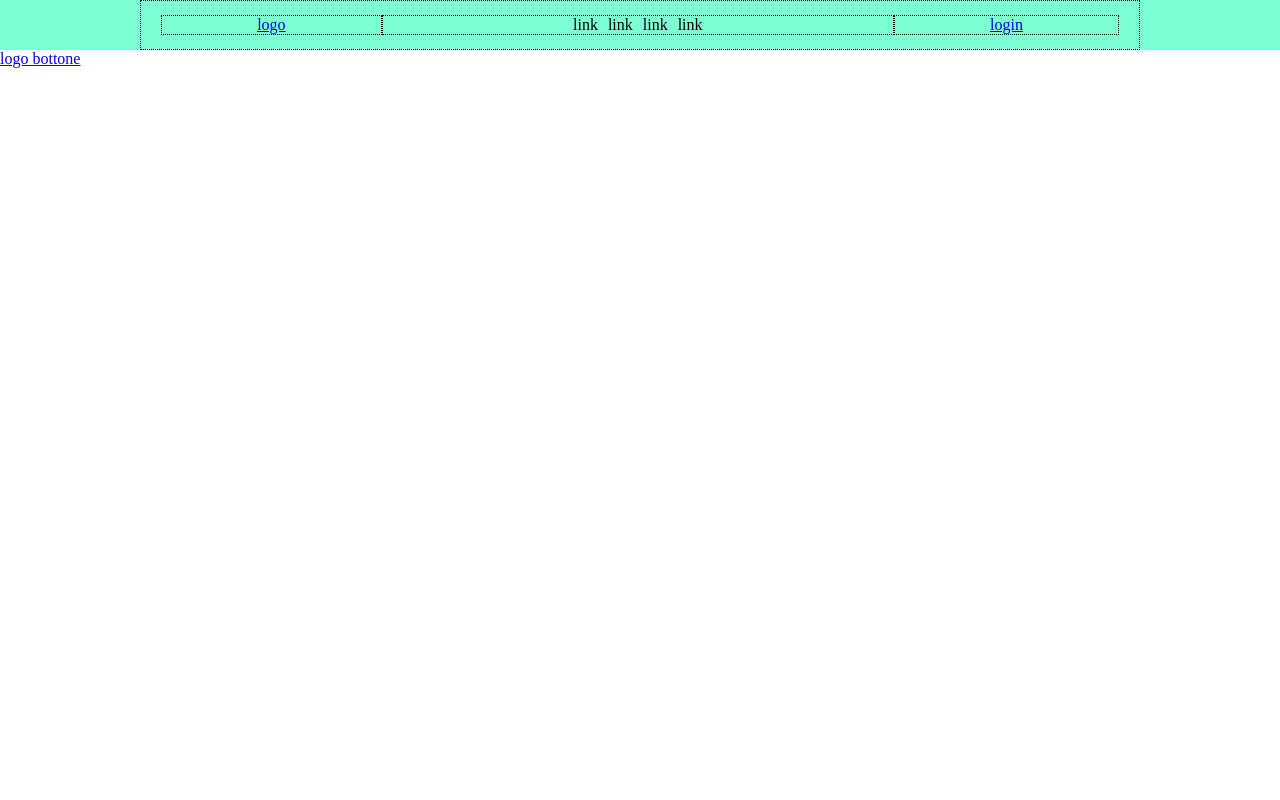
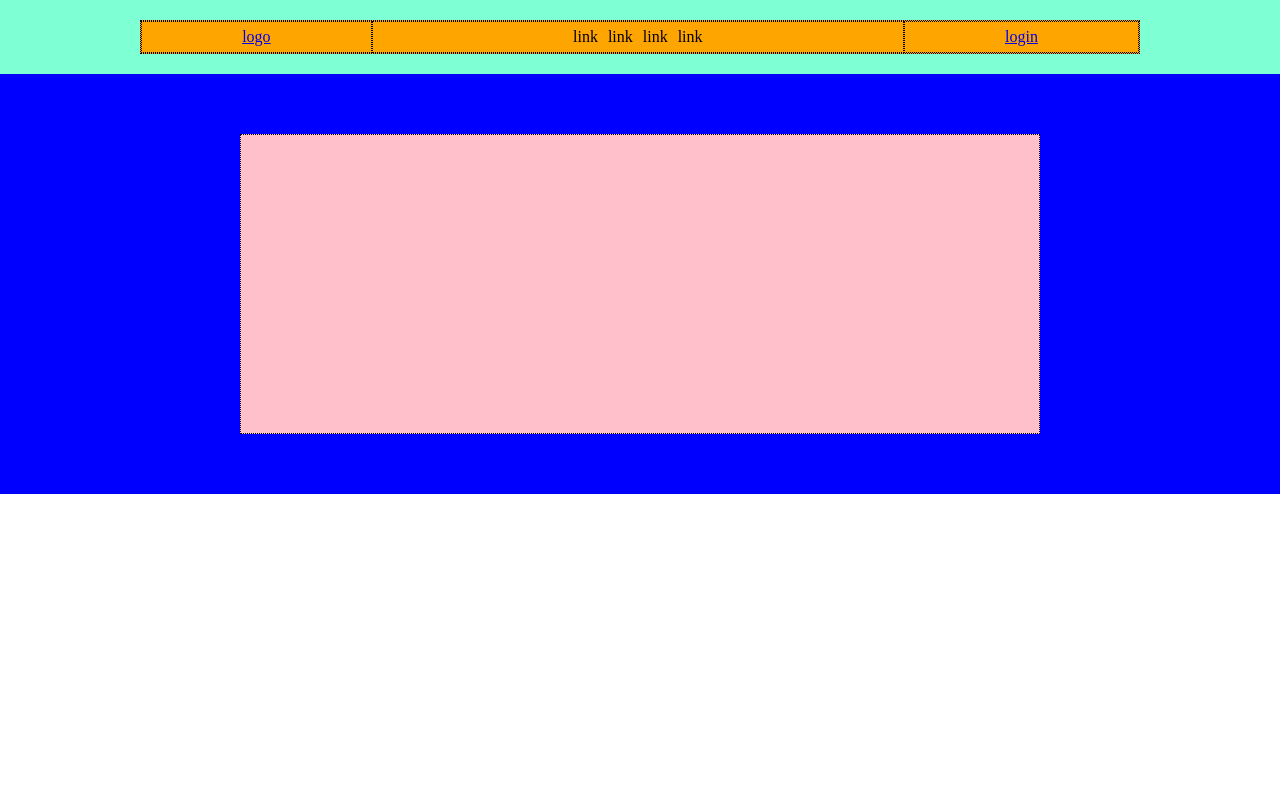
Before and after one commit to francescocifaldi/htmlcss-struttura-discord, a plain HTML site: page index.html in a window 1280 px wide. Shown: the top 800 px of the page. Drawn offline with Linux system fonts and the light colour scheme.

Commit message:
UPDATE navbar

```diff
--- a/css/style.css
+++ b/css/style.css
@@ -6,15 +6,16 @@
 
 header{
     background-color: aquamarine;
+    padding: 20px 0;
 }
 
-header .container{
+header .navbar{
     max-width: 1000px;
     margin: 0 auto;
-    padding: 0 20px;
     display: flex;
-    min-height: 50px;
     align-items: center;
+    background-color: orange;
+    line-height: 30px;
 }
 
 ul {
@@ -34,6 +35,23 @@ a {
     justify-content: center;
 }
 
+.little{
+    min-height: 300px;
+    max-width: 800px;
+    background-color: pink;
+    margin: auto;
+}
+
+.container {
+    min-height: 400px;
+    max-width: 1000px;
+}
+
+#frame{
+    background-color: blue;
+    padding: 60px 0;
+}
+
 .debug{
     border: 1px dotted black;
 }
--- a/index.html
+++ b/index.html
@@ -9,7 +9,7 @@
 <body>
     <!-- navbar-->
     <header>
-        <div class="top container debug">
+        <div class="navbar debug">
             <a href="#" class="debug">
                 logo
             </a>
@@ -24,9 +24,10 @@
             </a>
         </div>
     </header>
+
     <!-- frame -->
-    <section>
-        <div class="frame">
+    <section id="frame">
+        <div class="little debug">
 
         </div>
     </section>
```
